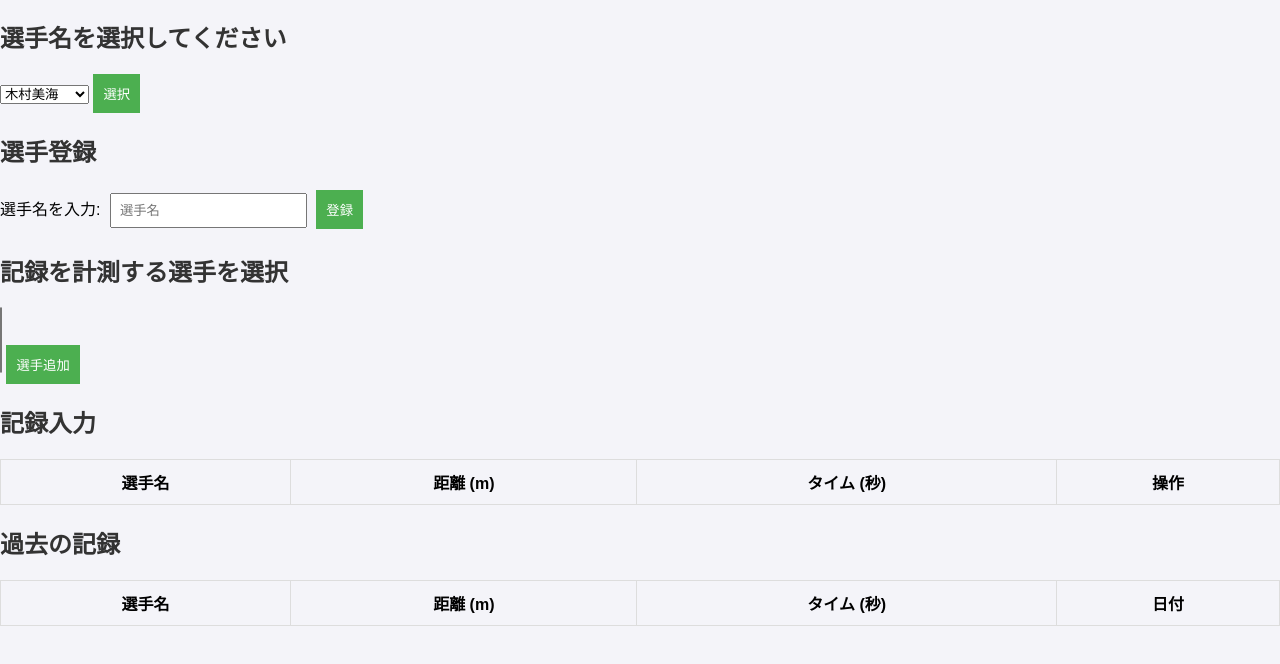
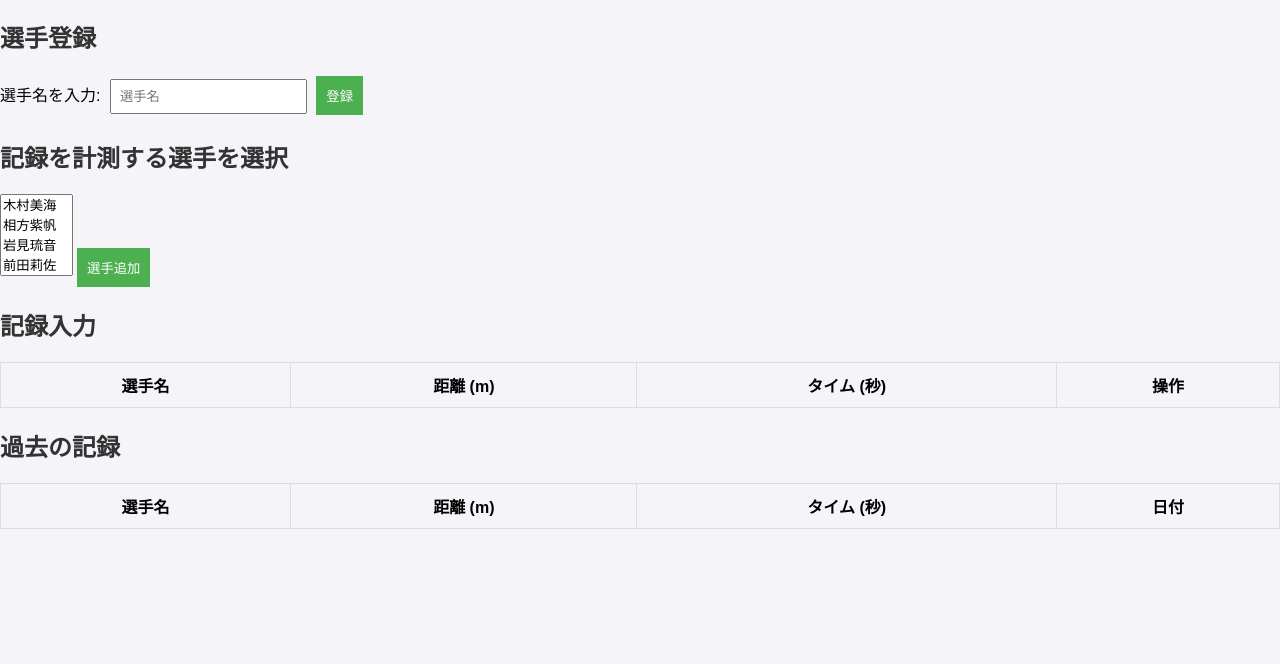
Before and after one commit to Kimu0650/NEWTFtimuRun, a plain HTML site: page index.html in a window 1280 px wide. Shown: the part 70-734 px from the top of the page. Drawn offline with Linux system fonts and the light colour scheme.

Commit message:
Add distance and runs selection, preserve player name

```diff
--- a/index.html
+++ b/index.html
@@ -10,15 +10,6 @@
 </head>
 <body>
     <h1>選手記録管理</h1>
-
-    <!-- 選手名選択ページ（選手選択）-->
-    <section id="athlete-selection">
-        <h2>選手名を選択してください</h2>
-        <select id="athlete-select">
-            <option value="">選手を選択</option>
-        </select>
-        <button id="select-athlete-button">選択</button>
-    </section>
 
     <!-- 選手登録フォーム -->
     <section id="register-athlete">
@@ -33,7 +24,7 @@
     <!-- 登録選手の選択フォーム -->
     <section id="select-athlete">
         <h2>記録を計測する選手を選択</h2>
-        <select id="athlete-select-multiple" multiple></select>
+        <select id="athlete-select" multiple></select>
         <button id="add-selected-athletes">選手追加</button>
     </section>
 
--- a/script.js
+++ b/script.js
@@ -108,8 +108,9 @@ document.getElementById('save-record').addEventListener('click', () => {
     const time1 = parseFloat(document.getElementById('time1-input').value);
     const time2 = parseFloat(document.getElementById('time2-input').value);
     const time3 = parseFloat(document.getElementById('time3-input').value);
+    const athleteName = document.getElementById('athlete-select').value; // 選択した選手名
 
-    if (!distance || !time1 || !time2 || !time3) {
+    if (!distance || !time1 || !time2 || !time3 || !athleteName) {
         alert('すべてのフィールドを入力してください。');
         return;
     }
```
